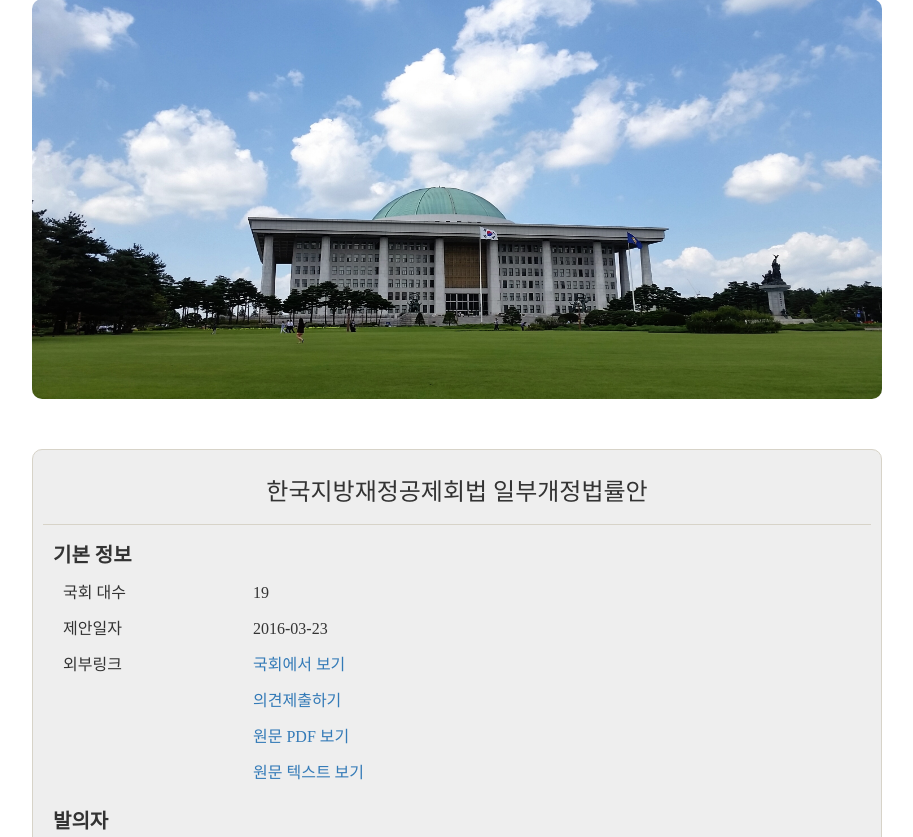
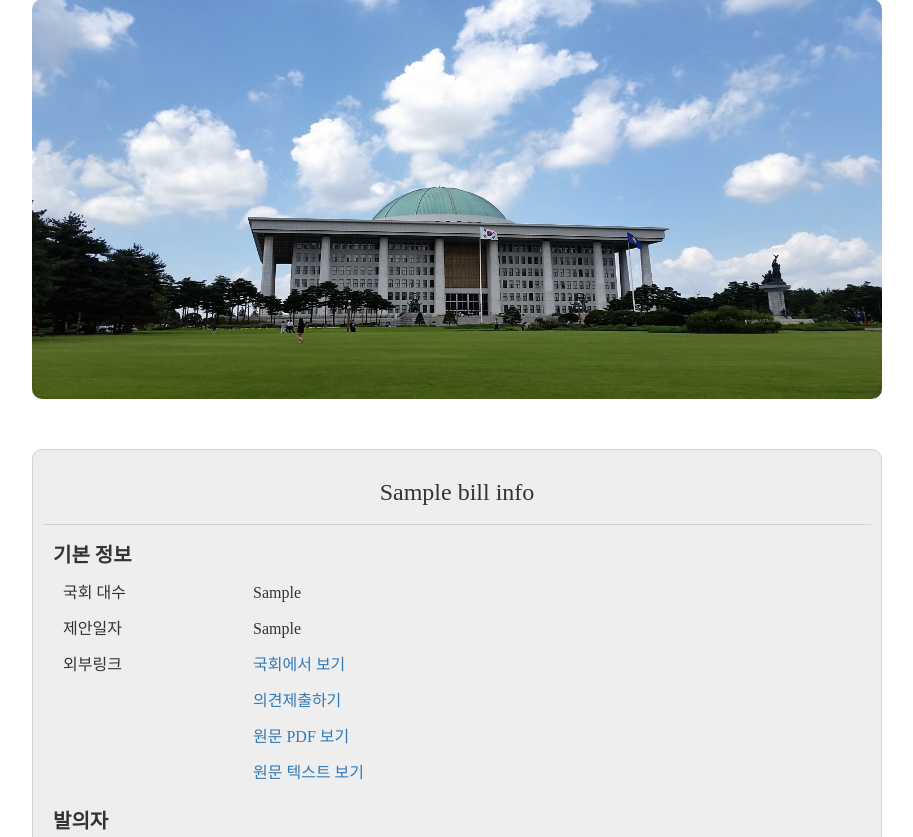
Before and after one commit to Capston2/Server, a Flask app: template templates/detail.html in a window 1280 px wide. Shown: the part 101-938 px from the top of the page, without its empty margins (183-1096 px from the left). Run offline with Flask 2, Linux system fonts and the light colour scheme; the template is opened without the code that fills it: most values are stand-ins (such as "Sample title", 1, 10 or a date in 2020); some libraries are stand-ins or nearby versions.

Commit message:
Add Bill Detail View Function And Modify Detail.html

```diff
--- a/run.py
+++ b/run.py
@@ -31,5 +31,18 @@ def main():
 
     return render_template('index.html', receptItems=recent_recept_list, passItems=recent_pasage_list)
 
+@app.route('/bill/<id>')
+def bill_detail(id):
+    bill_detail_info_url = 'http://apis.data.go.kr/9710000/BillInfoService/getBillReceiptInfo?serviceKey=%s&bill_id=%s' % (server_key, id)
+
+    bill_detail_info_xml = requests.get(bill_detail_info_url).content
+
+    bill_detail_info_dict = xmltodict.parse(bill_detail_info_xml)
+
+    bill_detail_info = bill_detail_info_dict['response']['body']['item']['receipt']
+
+    return render_template('detail.html', billInfo=bill_detail_info)
+
+
 if __name__ == '__main__':
     app.run(host='0.0.0.0', port=8000, debug=True)
--- a/templates/detail.html
+++ b/templates/detail.html
@@ -5,20 +5,20 @@
   </div>
   <div class="page_content">
     <div class="page_content_inner">
-      <h2 class="item_title">한국지방재정공제회법 일부개정법률안</h2>
+      <h2 class="item_title">{{ billInfo.billName }}</h2>
       <ul class="item_content_list">
         <li class="item_content">
           <h3 class="item_content_label">기본 정보</h3>
           <dl>
             <dt class="sub_content_label">국회 대수</dt>
-            <dd class="sub_content">19</dd>
+            <dd class="sub_content">{{ billInfo.proposePeriod }}</dd>
             <dt class="sub_content_label">제안일자</dt>
-            <dd class="sub_content">2016-03-23</dd>
+            <dd class="sub_content">{{ billInfo.proposeDt }}</dd>
             <dt class="sub_content_label">외부링크</dt>
             <dd class="sub_content"><a href="#">국회에서 보기</a></dd>
             <dd class="sub_content"><a href="#">의견제출하기</a></dd>
-            <dd class="sub_content"><a href="#">원문 PDF 보기</a></dd>
-            <dd class="sub_content"><a href="#">원문 텍스트 보기</a></a></dd>
+            <dd class="sub_content"><a href="{{ billInfo.bookPdfUrl }}">원문 PDF 보기</a></dd>
+            <dd class="sub_content"><a href="#">원문 텍스트 보기</a></dd>
           </dl>
         </li>
         <li class="item_content">
```
Also changed, not shown: templates/index.html (+8 -8 lines).
